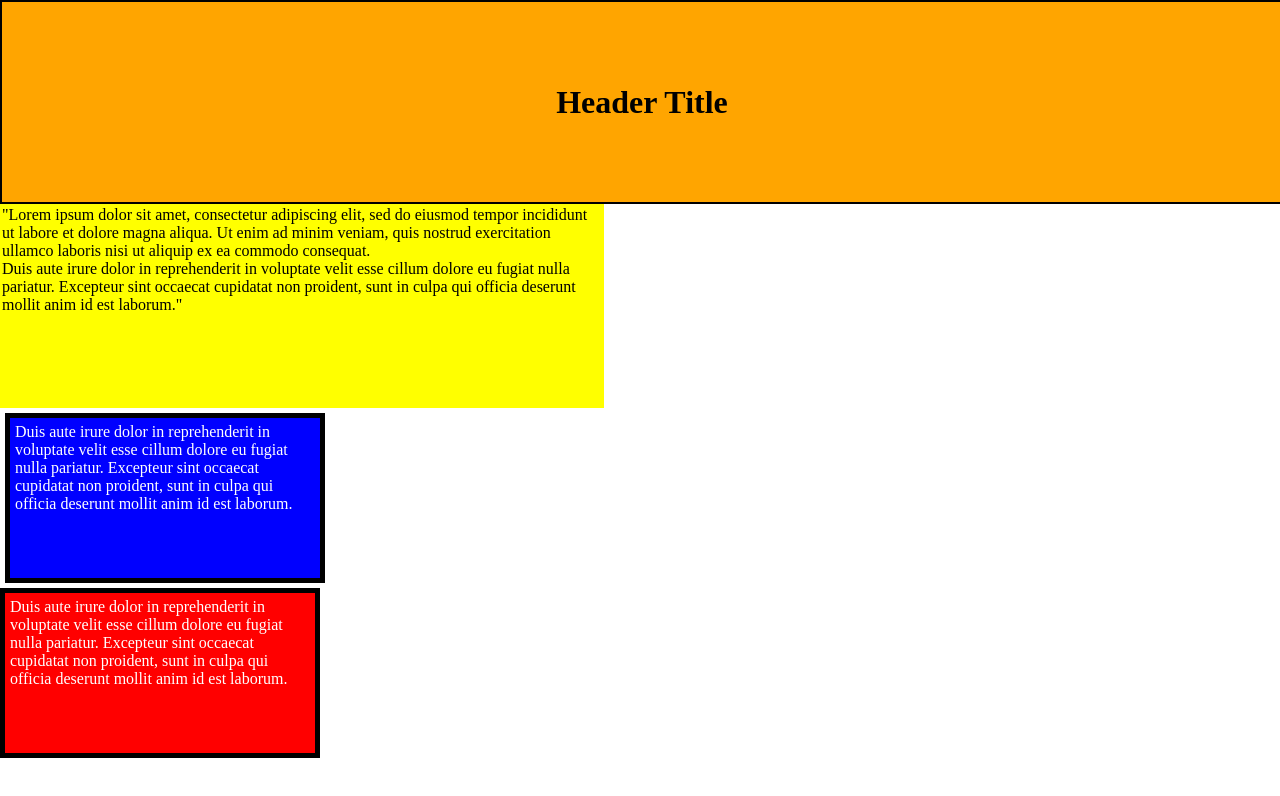
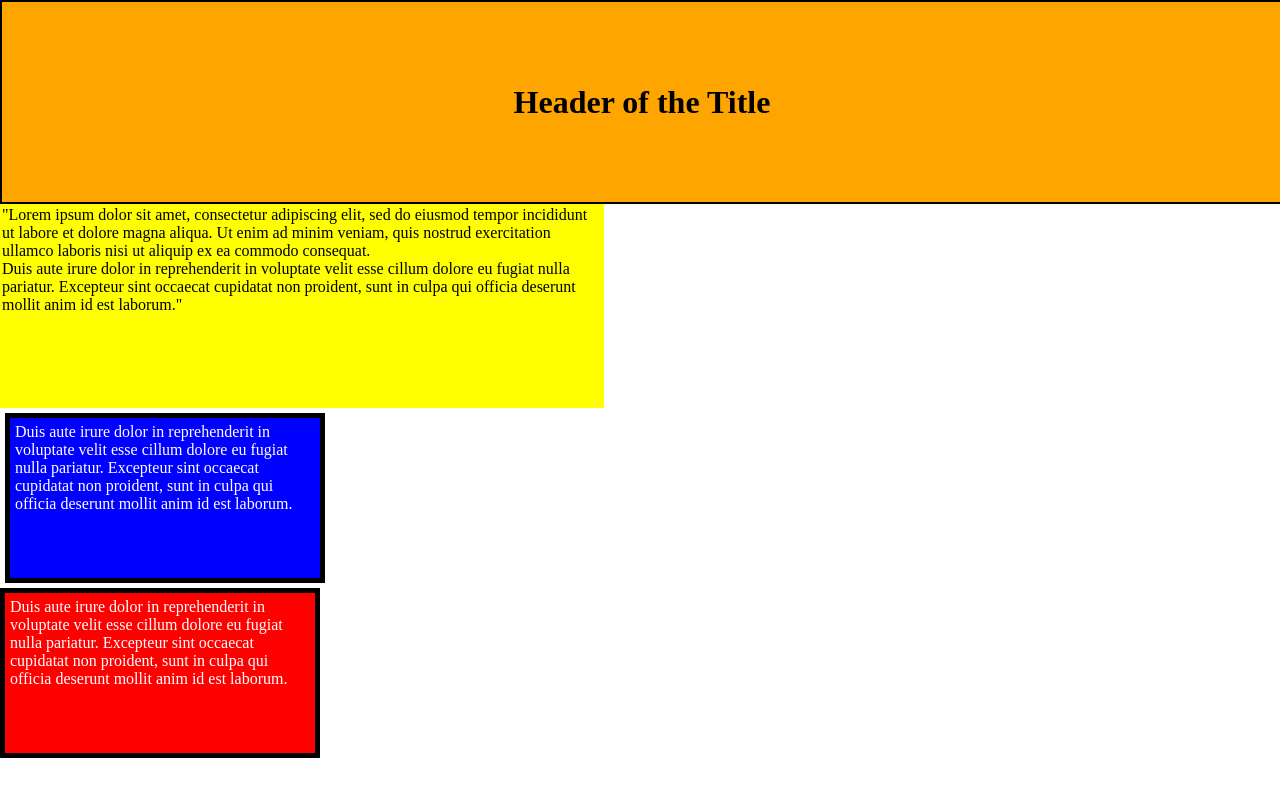
Before and after one commit to sahanamathpati/intrenshipcode, a plain HTML site: page assignment 20.html in a window 1280 px wide. Drawn offline with Linux system fonts and the light colour scheme.

Commit message:
second commit

```diff
--- a/assignment 20.html
+++ b/assignment 20.html
@@ -48,7 +48,7 @@
 </head>
 <body>
    <div id="main">
-   <h1>Header Title</h1></div>
+   <h1>Header  of the Title</h1></div>
  <div id="subbox"> <p>"Lorem ipsum dolor sit amet, consectetur adipiscing elit, sed do eiusmod tempor incididunt ut labore et dolore magna aliqua.
     Ut enim ad minim veniam, quis nostrud exercitation ullamco laboris nisi ut aliquip ex ea commodo consequat. <br>
     Duis aute irure dolor in reprehenderit in voluptate velit esse cillum dolore eu fugiat nulla pariatur.
```
